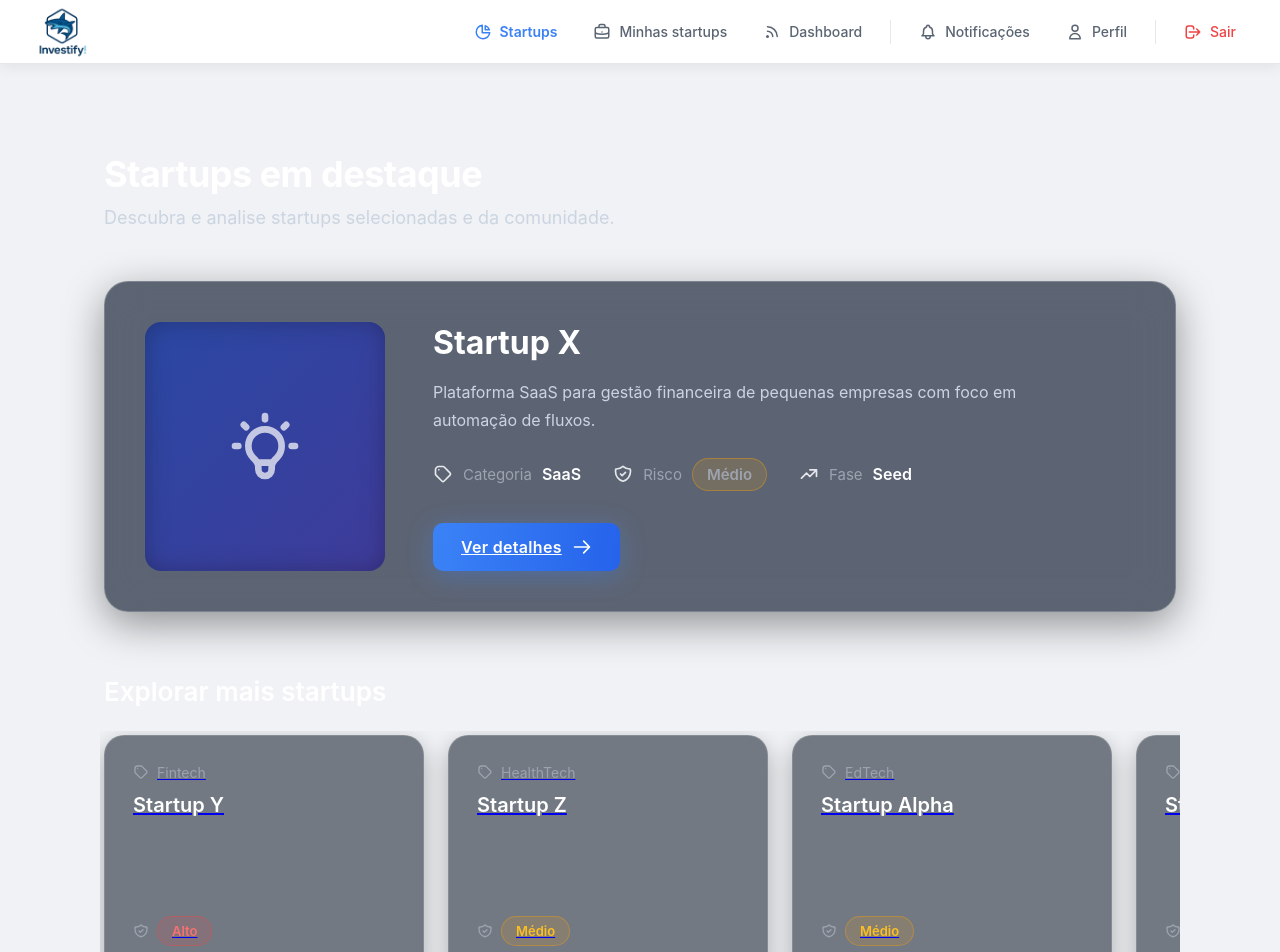
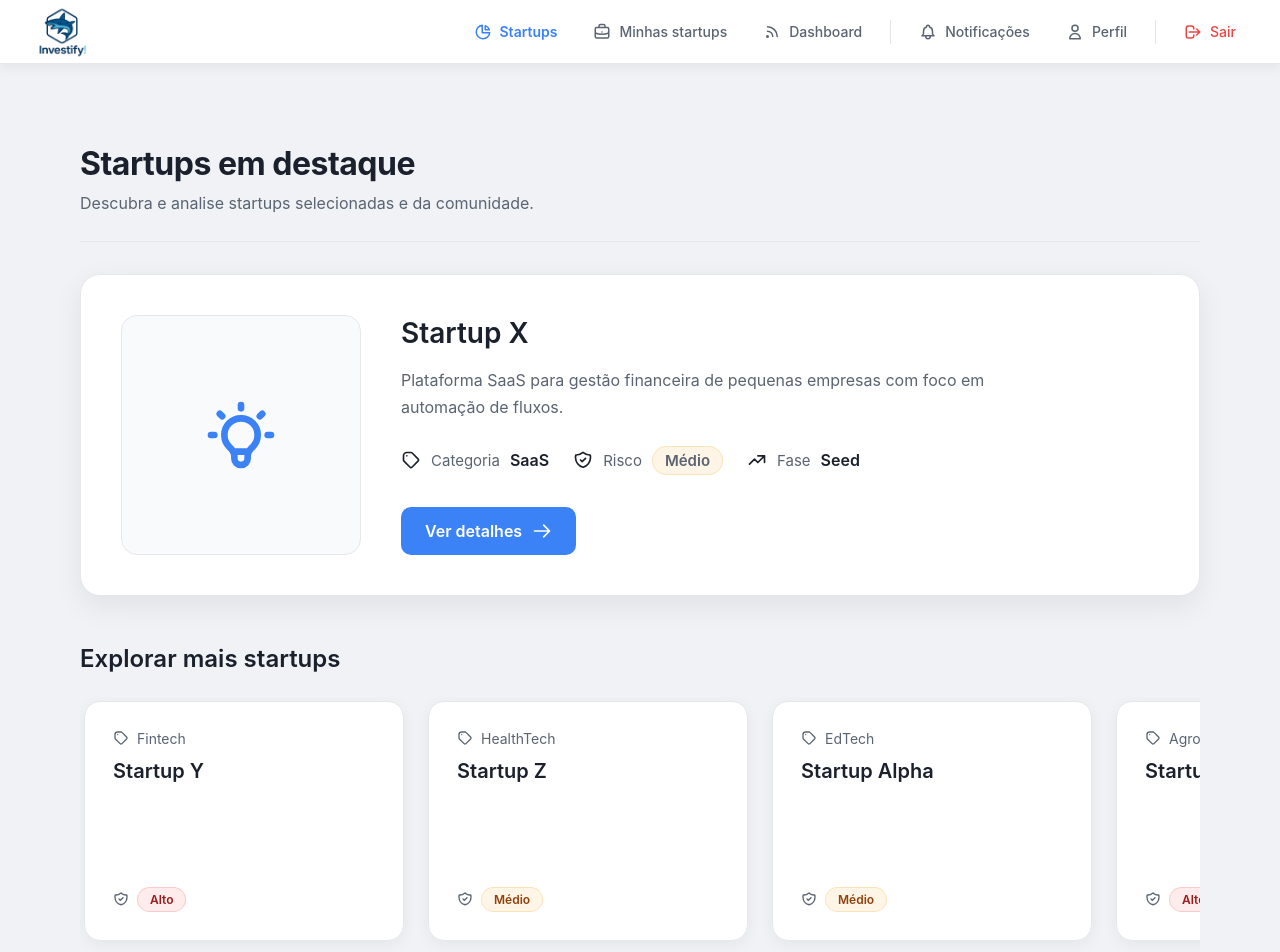
Before and after one commit to LeonardoEberle/investfyTCC, a React (Vite) app: page /home in a window 1280 px wide. Shown: the top 952 px of the page. Built offline with nearby package versions, Linux system fonts and the light colour scheme.

Commit message:
estilo da home

```diff
--- a/src/containers/Home/styles.js
+++ b/src/containers/Home/styles.js
@@ -1,73 +1,97 @@
 import styled, { keyframes } from 'styled-components'
 
+/* ----- ANIMAÇÃO E CORES ----- */
 const fadeInUp = keyframes`
   from { opacity: 0; transform: translateY(20px); }
   to { opacity: 1; transform: translateY(0); }
 `
 
+const colors = {
+  text: '#1a202c',
+  textMuted: '#5a6472',
+  primary: '#3b82f6',
+  primaryHover: '#4f9aff',
+  bg: '#ffffff',
+  bgMuted: '#f9fafb',
+  border: '#e5e7eb',
+}
+
+/* ----- O CONTAINER (NÃO É MAIS UM CARD) ----- */
+/* Ele apenas centraliza o conteúdo no fundo cinza claro */
 export const DashboardContainer = styled.div`
   width: 100%;
   max-width: 1280px;
-  padding: 48px 64px;
+  padding: 40px;
   margin: 0 auto;
   animation: ${fadeInUp} 0.5s ease-out;
-  color: #e5e7eb;
+  color: ${colors.text};
+  font-family: 'Inter', sans-serif; /* Aplicando a fonte */
 `
 
+/* ----- CABEÇALHO (TEMA CLARO) ----- */
 export const Header = styled.header`
-  margin-bottom: 48px;
+  margin-bottom: 32px;
+  padding-bottom: 24px;
+  border-bottom: 1px solid ${colors.border};
   animation: ${fadeInUp} 0.6s ease-out backwards;
 `
 
 export const PageTitle = styled.h1`
-  font-size: 36px;
+  font-size: 32px;
   font-weight: 700;
-  color: #fff;
+  color: ${colors.text};
   letter-spacing: -0.5px;
 `
 
 export const PageSubtitle = styled.p`
-  font-size: 18px;
-  color: #cbd5e1;
+  font-size: 16px;
+  color: ${colors.textMuted};
   margin-top: 8px;
   line-height: 1.6;
 `
 
+/* ----- HERO CARD (O "ALGO A MAIS") ----- */
 export const HeroSection = styled.section`
-  margin-bottom: 64px;
+  margin-bottom: 48px;
   animation: ${fadeInUp} 0.7s ease-out backwards;
 `
 
 export const HeroCard = styled.div`
-  display: flex;
-  gap: 48px;
+  display: grid; /* Grid é mais robusto que flex aqui */
+  grid-template-columns: 240px 1fr;
+  gap: 40px;
   padding: 40px;
-  border-radius: 24px;
-  background: rgba(30, 41, 59, 0.7);
-  backdrop-filter: blur(20px) saturate(180%);
-  -webkit-backdrop-filter: blur(20px) saturate(180%);
-  border: 1px solid rgba(255, 255, 255, 0.2);
-  box-shadow: 0 12px 40px rgba(0, 0, 0, 0.4);
+  border-radius: 20px;
+  background: ${colors.bg};
+  border: 1px solid ${colors.border};
+  box-shadow: 0 10px 30px rgba(0, 0, 0, 0.07);
   transition: all 0.35s ease;
   overflow: hidden;
   position: relative;
 
+  /* Layout para telas menores */
+  @media (max-width: 768px) {
+    grid-template-columns: 1fr;
+  }
+
+  /* O "Glow" sutil */
   &::before {
     content: '';
     position: absolute;
-    top: -60%; left: -60%;
-    width: 220%; height: 220%;
-    background: radial-gradient(circle at center, rgba(59, 130, 246, 0.15) 0%, transparent 35%);
+    top: -50%; left: -50%;
+    width: 200%; height: 200%;
+    background: radial-gradient(circle at center, rgba(59, 130, 246, 0.1) 0%, transparent 30%);
     opacity: 0;
-    transition: opacity 0.5s ease, transform 0.5s ease;
-    transform: scale(0.6);
-    pointer-events: none;
+    transition: opacity 0.5s ease;
+    transform: scale(0.8);
+    pointer-events: none; /* Importante para não bloquear o clique */
   }
 
+  /* Hover "Premium" */
   &:hover {
-    transform: translateY(-8px) scale(1.02);
-    border-color: rgba(255, 255, 255, 0.4);
-    box-shadow: 0 20px 50px rgba(0, 0, 0, 0.5);
+    transform: translateY(-8px) scale(1.01);
+    border-color: rgba(59, 130, 246, 0.3);
+    box-shadow: 0 20px 40px rgba(0, 0, 0, 0.1);
 
     &::before {
       opacity: 1;
@@ -77,15 +101,16 @@ export const HeroCard = styled.div`
 `
 
 export const HeroImagePlaceholder = styled.div`
-  width: 240px;
+  width: 100%; /* Ocupa o grid */
+  height: 240px;
   flex-shrink: 0;
   border-radius: 16px;
-  background: linear-gradient(135deg, rgba(30, 64, 175, 0.8) 0%, rgba(55, 48, 163, 0.8) 100%);
+  background: ${colors.bgMuted};
   display: flex;
   align-items: center;
   justify-content: center;
-  color: rgba(255, 255, 255, 0.7);
-  box-shadow: inset 0 0 25px rgba(0,0,0,0.25);
+  color: ${colors.primary};
+  border: 1px solid ${colors.border};
 `
 
 export const HeroContent = styled.div`
@@ -94,15 +119,15 @@ export const HeroContent = styled.div`
 `
 
 export const HeroTitle = styled.h2`
-  font-size: 32px;
-  font-weight: 700;
-  color: #fff;
+  font-size: 28px;
+  font-weight: 600;
+  color: ${colors.text};
   line-height: 1.3;
 `
 
 export const HeroText = styled.p`
   font-size: 16px;
-  color: #cbd5e1;
+  color: ${colors.textMuted};
   line-height: 1.7;
   margin-top: 16px;
   flex-grow: 1;
@@ -111,7 +136,8 @@ export const HeroText = styled.p`
 
 export const HeroMeta = styled.div`
   display: flex;
-  gap: 32px;
+  flex-wrap: wrap;
+  gap: 24px;
   margin-top: 24px;
 `
 
@@ -122,29 +148,30 @@ export const MetaItem = styled.div`
 
   span {
     font-size: 15px;
-    color: #9ca3af;
+    color: ${colors.textMuted};
   }
   strong {
     font-size: 16px;
     font-weight: 600;
-    color: #fff;
+    color: ${colors.text};
   }
 `
 
+/* ----- BADGES (TEMA CLARO) ----- */
 const getBadgeStyle = (props) => {
   switch (props.$risco?.toLowerCase()) {
-    case 'baixo': return { bg: 'rgba(16, 185, 129, 0.15)', text: '#34d399', border: 'rgba(16, 185, 129, 0.4)' };
-    case 'médio': return { bg: 'rgba(245, 159, 11, 0.15)', text: '#fbbf24', border: 'rgba(245, 159, 11, 0.4)' };
-    case 'alto': return { bg: 'rgba(239, 68, 68, 0.15)', text: '#f87171', border: 'rgba(239, 68, 68, 0.4)' };
-    default: return { bg: 'rgba(55, 65, 81, 0.3)', text: '#9ca3af', border: 'rgba(55, 65, 81, 0.6)' };
+    case 'baixo': return { bg: 'rgba(16, 185, 129, 0.1)', text: '#065f46', border: 'rgba(16, 185, 129, 0.2)' };
+    case 'médio': return { bg: 'rgba(245, 159, 11, 0.1)', text: '#92400e', border: 'rgba(245, 159, 11, 0.2)' };
+    case 'alto': return { bg: 'rgba(239, 68, 68, 0.1)', text: '#991b1b', border: 'rgba(239, 68, 68, 0.2)' };
+    default: return { bg: colors.bgMuted, text: colors.textMuted, border: colors.border };
   }
 }
 
 export const Badge = styled.span`
   display: inline-flex;
   align-items: center;
-  padding: 6px 14px;
-  font-size: 13px;
+  padding: 4px 12px;
+  font-size: 12px;
   font-weight: 600;
   border-radius: 999px;
   background: ${props => getBadgeStyle(props).bg};
@@ -152,123 +179,120 @@ export const Badge = styled.span`
   border: 1px solid ${props => getBadgeStyle(props).border};
 `
 
+/* ----- BOTÃO (FLAT + GLOW) ----- */
 export const Button = styled.button`
   display: inline-flex;
   align-items: center;
   justify-content: center;
   gap: 10px;
-  padding: 14px 28px;
+  padding: 14px 24px;
   border: none;
   border-radius: 10px;
-  background: linear-gradient(95deg, #3b82f6 0%, #2563eb 100%);
+  background: ${colors.primary};
   color: #fff;
   font-weight: 600;
   font-size: 16px;
-  letter-spacing: 0.3px;
+  font-family: 'Inter', sans-serif;
   cursor: pointer;
-  transition: all 0.3s ease;
-  box-shadow: 0 5px 25px rgba(59, 130, 246, 0.35);
+  transition: all 0.25s ease;
+  box-shadow: none;
   margin-top: 32px;
   align-self: flex-start;
+  text-decoration: none; /* Para o 'as={Link}' */
 
   &:hover {
-    transform: translateY(-4px);
-    box-shadow: 0 10px 35px rgba(59, 130, 246, 0.45);
-    background: linear-gradient(95deg, #4f9aff 0%, #3b82f6 100%);
+    transform: translateY(-3px);
+    background: ${colors.primaryHover};
+    box-shadow: 0 8px 25px rgba(59, 130, 246, 0.4);
   }
   &:active {
     transform: translateY(-1px);
-    box-shadow: 0 5px 20px rgba(59, 130, 246, 0.3);
+    box-shadow: 0 4px 10px rgba(59, 130, 246, 0.3);
   }
 `
 
+/* ----- SEÇÃO CARDS ----- */
 export const Section = styled.section`
   animation: ${fadeInUp} 0.8s ease-out backwards;
 `
 
 export const SectionTitle = styled.h3`
-  font-size: 26px;
+  font-size: 24px;
   font-weight: 600;
-  color: #fff;
-  margin-top: 64px;
-  margin-bottom: 28px;
-  animation-delay: 0.1s;
+  color: ${colors.text};
+  margin-top: 48px;
+  margin-bottom: 24px;
 `
 
+/* ----- A CORREÇÃO (SCROLLBAR BONITA) ----- */
 export const HorizontalScroll = styled.div`
   display: flex;
   gap: 24px;
   overflow-x: auto;
   padding: 4px;
-  margin: -4px;
-  padding-bottom: 24px;
-  margin-bottom: -24px;
-  scroll-padding: 0 64px;
+  padding-bottom: 24px; /* Espaço para o scrollbar */
+
+  /* Remove as margens que quebravam o layout */
+  margin: 0;
+
+  /* Scrollbar Fina (Firefox) */
   scrollbar-width: thin;
-  scrollbar-color: rgba(75, 85, 99, 0.6) transparent;
+  scrollbar-color: ${colors.border} transparent;
 
+  /* Scrollbar Fina (Chrome, Safari) */
   &::-webkit-scrollbar {
     height: 8px;
   }
+  &::-webkit-scrollbar-track {
+    background: transparent;
+  }
   &::-webkit-scrollbar-thumb {
-    background-color: rgba(75, 85, 99, 0.6);
+    background-color: ${colors.border};
     border-radius: 10px;
-    border: 2px solid transparent;
+    border: 3px solid transparent; /* Cria um padding no thumb */
     background-clip: content-box;
   }
-   &::-webkit-scrollbar-track {
-    background: transparent;
+
+  &::-webkit-scrollbar-thumb:hover {
+    background-color: #bbbec3; /* Cor mais escura no hover */
   }
 `
 
+/* ----- CARD DE ITEM (TEMA CLARO) ----- */
 export const ItemCard = styled.div`
   flex: 0 0 320px;
   height: 240px;
   padding: 28px;
-  border-radius: 20px;
-  background: rgba(31, 41, 55, 0.6);
-  border: 1px solid rgba(255, 255, 255, 0.15);
-  transition: all 0.3s ease-in-out;
+  border-radius: 16px; /* Mais suave que 20px */
+  background: ${colors.bg};
+  border: 1px solid ${colors.border};
+  transition: all 0.25s ease-in-out;
   display: flex;
   flex-direction: column;
   justify-content: space-between;
-  position: relative;
-  overflow: hidden;
-  box-shadow: 0 8px 25px rgba(0,0,0,0.3);
+  box-shadow: 0 4px 15px rgba(0,0,0,0.05);
   cursor: pointer;
-
-  &::before {
-    content: '';
-    position: absolute;
-    top: 0; left: 0; right: 0; bottom: 0;
-    background: linear-gradient(145deg, rgba(59, 130, 246, 0.1) 0%, transparent 50%);
-    opacity: 0;
-    transition: opacity 0.4s ease;
-  }
+  text-decoration: none; /* Para o 'as={Link}' */
 
   &:hover {
-    transform: translateY(-8px);
-    box-shadow: 0 16px 40px rgba(0, 0, 0, 0.4);
-    background: rgba(40, 50, 65, 0.8);
-    border-color: rgba(255, 255, 255, 0.3);
-
-    &::before {
-      opacity: 1;
-    }
+    transform: translateY(-6px);
+    box-shadow: 0 12px 30px rgba(0, 0, 0, 0.08);
+    border-color: ${colors.primary};
   }
 `
 
-export const ItemTitle = styled.div`
+export const ItemTitle = styled.h3` /* Mudado para H3 para semântica */
   font-weight: 600;
   font-size: 20px;
-  color: #fff;
+  color: ${colors.text};
   margin-top: 10px;
   line-height: 1.4;
+  transition: color 0.25s ease;
 `
 
 export const ItemMeta = styled.div`
   font-size: 14px;
-  color: #9ca3af;
+  color: ${colors.textMuted};
   display: flex;
   align-items: center;
   gap: 8px;
```
